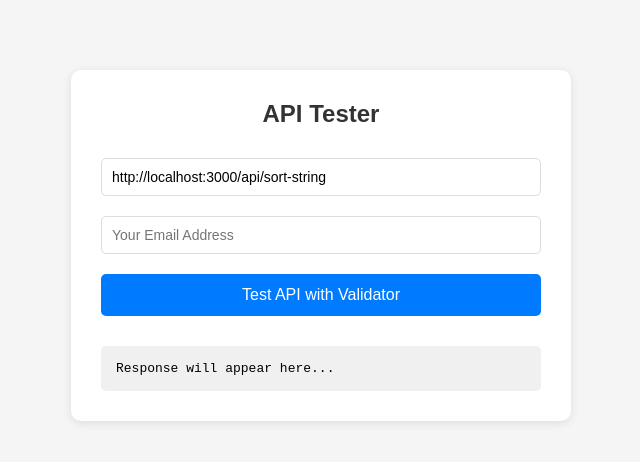
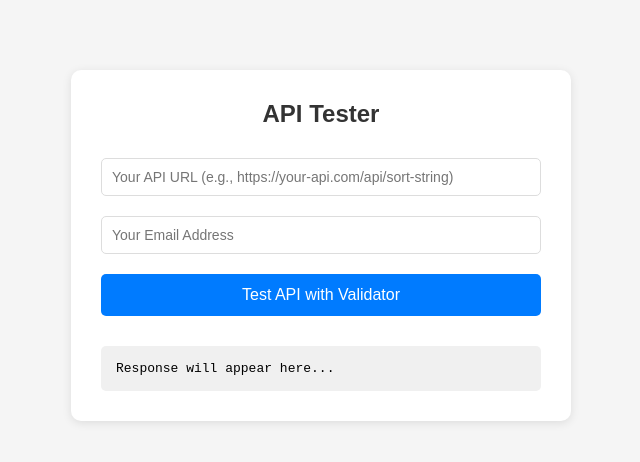
Before and after one commit to Trence-Rams/OneEleven-Task, a website: page public/index.html in a window 1280 px wide. Shown: the whole page, without its empty margins (319-959 px from the left). Drawn offline with Linux system fonts and the light colour scheme.

Commit message:
initial commit

```diff
--- a/public/index.html
+++ b/public/index.html
@@ -14,7 +14,7 @@
         type="url"
         id="apiUrl"
         placeholder="Your API URL (e.g., https://your-api.com/api/sort-string)"
-        value="http://localhost:3000/api/sort-string"
+        value=""
       />
       <input type="email" id="email" placeholder="Your Email Address" />
       <button onclick="testApi()">Test API with Validator</button>
```
